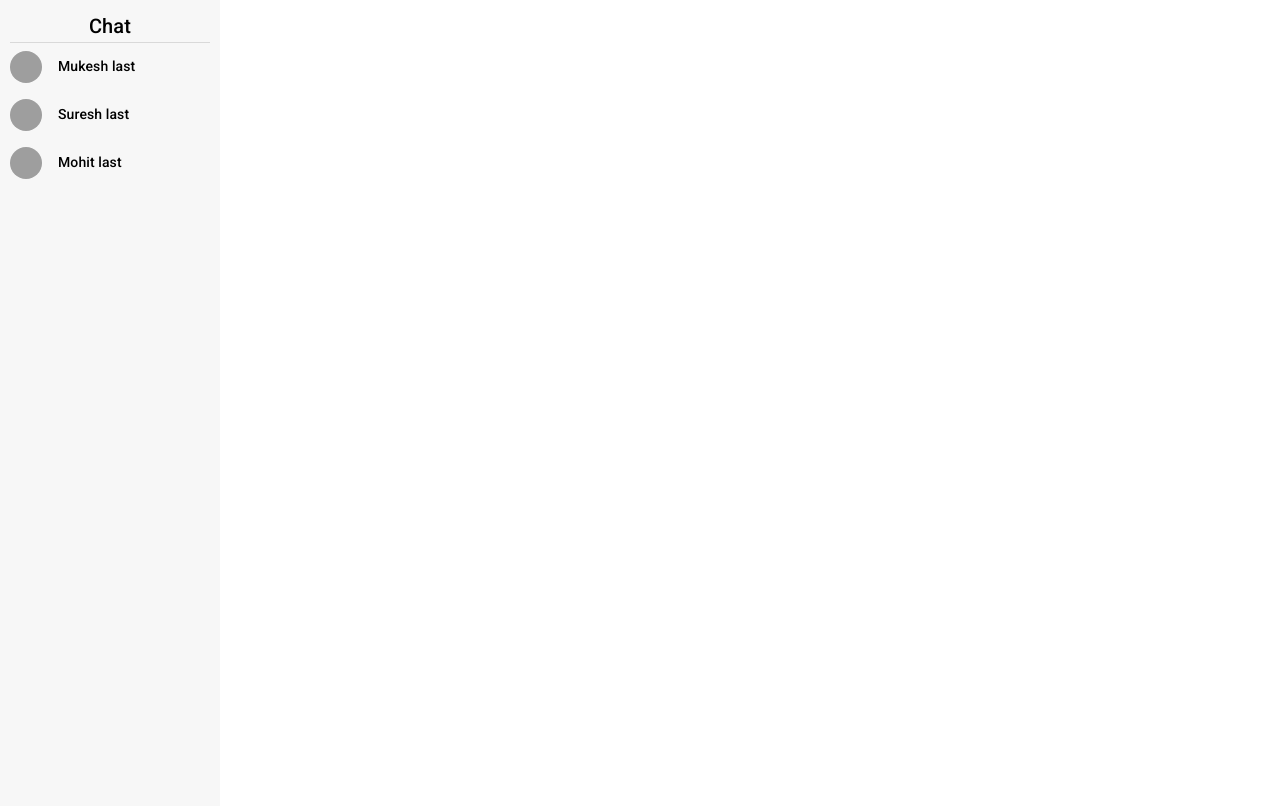
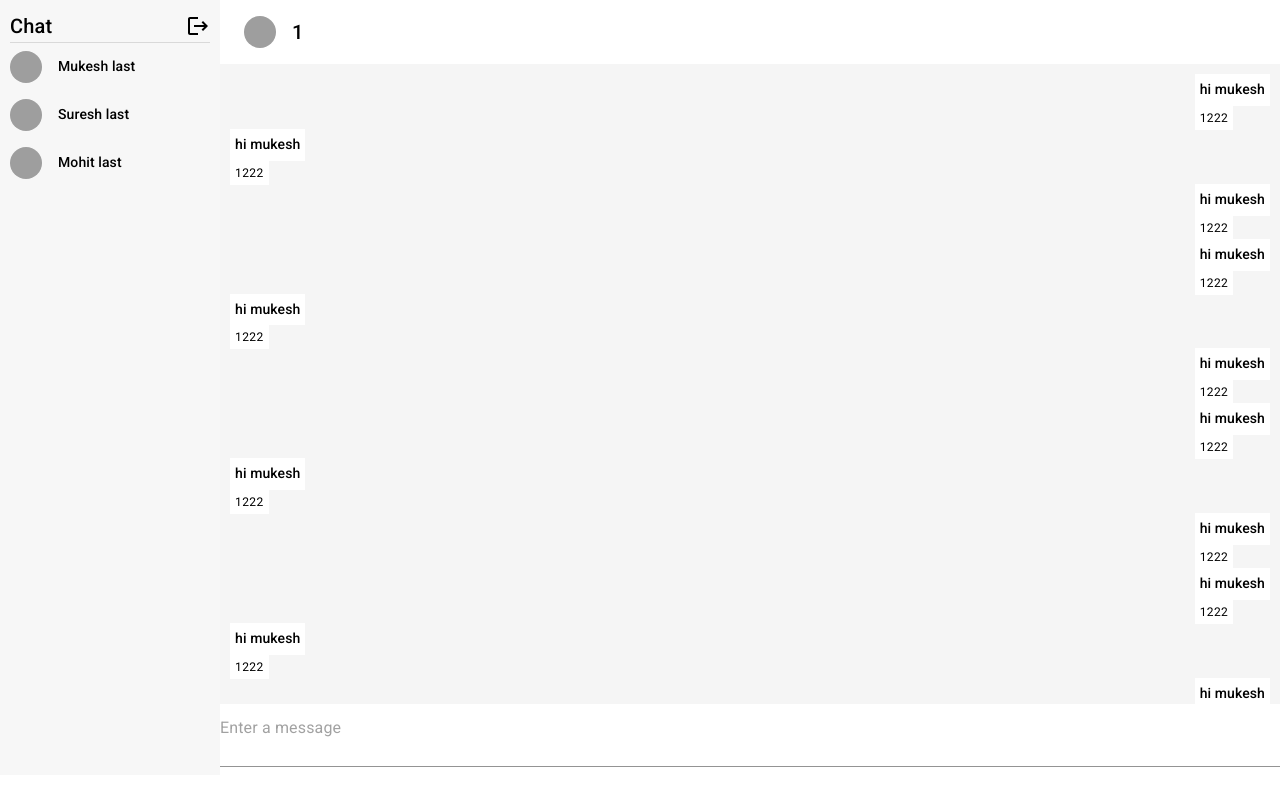
Before and after one commit to jjhay-bot/chat-app-client, a React (Create React App) app: page /1/1 in a window 1280 px wide. Shown: the top 806 px of the page. Built offline with nearby package versions, Linux system fonts and the light colour scheme; grey boxes are pictures that could not be loaded.

Commit message:
added Message & Usercard container

```diff
--- a/package.json
+++ b/package.json
@@ -13,6 +13,7 @@
     "@testing-library/user-event": "^13.5.0",
     "react": "^18.1.0",
     "react-dom": "^18.1.0",
+    "react-router-dom": "^6.3.0",
     "react-scripts": "^5.0.1",
     "styled-components": "^5.3.5",
     "web-vitals": "^2.1.4"
--- /dev/null
+++ b/src/components/ChatScreen.js
@@ -0,0 +1,77 @@
+import {
+  AppBar,
+  Typography,
+  Avatar,
+  Box,
+  Toolbar, TextField,
+} from "@mui/material";
+import React from "react";
+import { useParams } from "react-router-dom";
+import MessageCard from "./MessageCard";
+
+const ChatScreen = () => {
+  const { id, name } = useParams();
+
+  return (
+    <Box flexGrow={1}>
+      <AppBar
+        position="static"
+        sx={{
+          backgroundColor: "white",
+          boxShadow: "0",
+        }}
+      >
+        <Toolbar>
+          <Avatar
+            src={`https://avatars.dicebear.com/api/initials/${name}.svg`}
+            sx={{
+              width: "32px",
+              height: "32px",
+              mr: 2,
+            }}
+          />
+          <Typography variant="h6" color="black">
+            {name}
+          </Typography>
+        </Toolbar>
+      </AppBar>
+
+      <Box backgroundColor='#f5f5f5' height='77.5vh' padding='10px' sx={{overflowY:'auto'}}>
+      <MessageCard text='hi mukesh' date='1222' direction='end'/>
+      <MessageCard text='hi mukesh' date='1222' direction='start'/>
+      <MessageCard text='hi mukesh' date='1222' direction='end'/>
+      <MessageCard text='hi mukesh' date='1222' direction='end'/>
+      <MessageCard text='hi mukesh' date='1222' direction='start'/>
+      <MessageCard text='hi mukesh' date='1222' direction='end'/>
+      <MessageCard text='hi mukesh' date='1222' direction='end'/>
+      <MessageCard text='hi mukesh' date='1222' direction='start'/>
+      <MessageCard text='hi mukesh' date='1222' direction='end'/>
+      <MessageCard text='hi mukesh' date='1222' direction='end'/>
+      <MessageCard text='hi mukesh' date='1222' direction='start'/>
+      <MessageCard text='hi mukesh' date='1222' direction='end'/>
+      <MessageCard text='hi mukesh' date='1222' direction='end'/>
+      <MessageCard text='hi mukesh' date='1222' direction='start'/>
+      <MessageCard text='hi mukesh' date='1222' direction='end'/>
+
+
+      </Box>
+
+      <TextField
+        name=""
+        label=""
+        placeholder="Enter a message"
+        variant="standard"
+        fullWidth
+        multiline
+        rows={2}
+        sx={{py:1}}
+        // onChange={}
+
+      />
+
+
+    </Box>
+  );
+};
+
+export default ChatScreen;
--- /dev/null
+++ b/src/components/MessageCard.js
@@ -0,0 +1,29 @@
+import { Box } from "@mui/system";
+import React from "react";
+import Typography from "@mui/material/Typography";
+
+const MessageCard = ({ text, date, direction }) => {
+  return (
+    <Box display="flex" justifyContent={direction}>
+      <Box>
+        <Typography
+          variant="subtitle2"
+          backgroundColor="white"
+          padding="5px"
+        >
+          {text}
+        </Typography>
+
+        <Typography
+          variant="caption"
+          backgroundColor="white"
+          padding="5px"
+        >
+          {date}
+        </Typography>
+      </Box>
+    </Box>
+  );
+};
+
+export default MessageCard;
--- a/src/components/SideBar.js
+++ b/src/components/SideBar.js
@@ -1,31 +1,36 @@
-import { Box, Divider, Typography } from '@mui/material'
-import React from 'react'
-import UserCard from './UserCard'
+import { Box, Divider, Stack, Typography } from "@mui/material";
+import React from "react";
+import UserCard from "./UserCard";
+import LogoutIcon from "@mui/icons-material/Logout";
 
 const SideBar = () => {
   const users = [
-    {id: 1, firstName: "Mukesh", lastName: "last"},
-    {id: 2, firstName: "Suresh", lastName: "last"},
-    {id: 3, firstName: "Mohit", lastName: "last"}
-  ]
-
+    { id: 1, firstName: "Mukesh", lastName: "last" },
+    { id: 2, firstName: "Suresh", lastName: "last" },
+    { id: 3, firstName: "Mohit", lastName: "last" },
+  ];
 
   return (
     <Box
       backgroundColor="#f7f7f7"
-      height='100vh'
-      padding='10px'
-      width='200px'
+      padding="10px"
+      width="200px"
+      height="inherit"
     >
-      <Typography variant="h6" >Chat</Typography>
+      <Stack
+        justifyContent="space-between"
+        alignItems="center"
+        direction="row"
+      >
+        <Typography variant="h6">Chat</Typography>
+        <LogoutIcon />
+      </Stack>
       <Divider />
-    {
-      users.map(item => {
-        return <UserCard key={item.id} item={item}/>
-      })
-    }
+      {users.map((item) => {
+        return <UserCard key={item.id} item={item} />;
+      })}
     </Box>
-  )
-}
+  );
+};
 
-export default SideBar
+export default SideBar;
--- a/src/components/UserCard.js
+++ b/src/components/UserCard.js
@@ -1,7 +1,9 @@
 import { Avatar, Stack, Typography } from '@mui/material'
 import React from 'react'
+import { useNavigate } from 'react-router-dom'
 
 const UserCard = ({item:{firstName, lastName, id}}) => {
+  const navigate = useNavigate()
   return (
     <Stack
       className="usercard"
@@ -11,6 +13,7 @@ const UserCard = ({item:{firstName, lastName, id}}) => {
       sx={{
         py:1
       }}
+      onClick={() => navigate(`/${id}/${firstName} ${lastName}`)}
     >
       <Avatar
         src={`https://avatars.dicebear.com/api/initials/${firstName} ${lastName}.svg`}
--- /dev/null
+++ b/src/components/Welcome.js
@@ -0,0 +1,12 @@
+import { Stack, Typography } from "@mui/material";
+import React from "react";
+
+const Welcome = () => {
+  return (
+    <Stack justifyContent="center" alignItems="center" flexGrow={1}>
+      <Typography variant="h2">Welcome to the teams!</Typography>
+    </Stack>
+  );
+};
+
+export default Welcome;
--- a/src/index.js
+++ b/src/index.js
@@ -3,11 +3,14 @@ import ReactDOM from 'react-dom/client';
 import './styles.css';
 import App from './App';
 import reportWebVitals from './reportWebVitals';
+import { BrowserRouter } from 'react-router-dom';
 
 const root = ReactDOM.createRoot(document.getElementById('root'));
 root.render(
   <React.StrictMode>
+    <BrowserRouter>
     <App />
+    </BrowserRouter>
   </React.StrictMode>
 );
 
--- a/src/pages/HomeScreen.js
+++ b/src/pages/HomeScreen.js
@@ -1,11 +1,29 @@
 import { Box } from '@mui/material'
 import React from 'react'
+import { Routes, Route } from 'react-router-dom'
 import SideBar from '../components/SideBar'
+import Welcome from '../components/Welcome'
+import ChatScreen from '../components/ChatScreen'
+
+const AllRoutes = () => {
+  return(
+    <Routes>
+      <Route path='/' element={<Welcome/>} />
+      <Route path='/:id/:name' element={<ChatScreen />} />
+
+    </Routes>
+  )
+}
 
 const HomeScreen = () => {
   return (
-    <Box>
+    <Box
+      display='flex'
+
+    >
       <SideBar/>
+      <AllRoutes />
+
     </Box>
   )
 }
--- a/src/styles.css
+++ b/src/styles.css
@@ -12,45 +12,6 @@ code {
     monospace;
 }
 
-.App {
-  text-align: center;
-}
-
-.App-logo {
-  height: 40vmin;
-  pointer-events: none;
-}
-
-@media (prefers-reduced-motion: no-preference) {
-  .App-logo {
-    animation: App-logo-spin infinite 20s linear;
-  }
-}
-
-.App-header {
-  background-color: #282c34;
-  min-height: 100vh;
-  display: flex;
-  flex-direction: column;
-  align-items: center;
-  justify-content: center;
-  font-size: calc(10px + 2vmin);
-  color: white;
-}
-
-.App-link {
-  color: #61dafb;
-}
-
-@keyframes App-logo-spin {
-  from {
-    transform: rotate(0deg);
-  }
-  to {
-    transform: rotate(360deg);
-  }
-}
-
 .usercard:hover {
   background-color: white;
   cursor: pointer;
```
Also changed, not shown: 1 other file (tests, documents, lock files or other folders).
